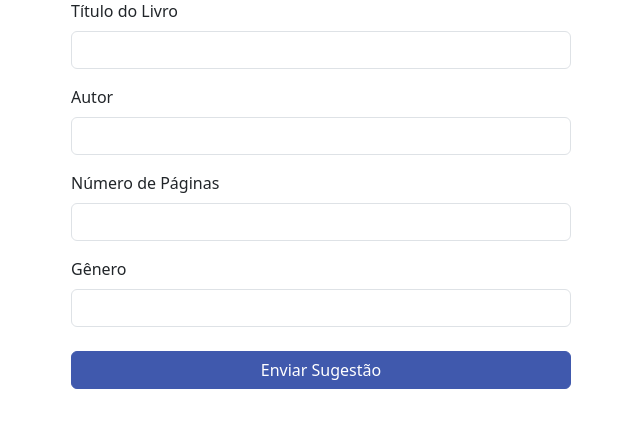
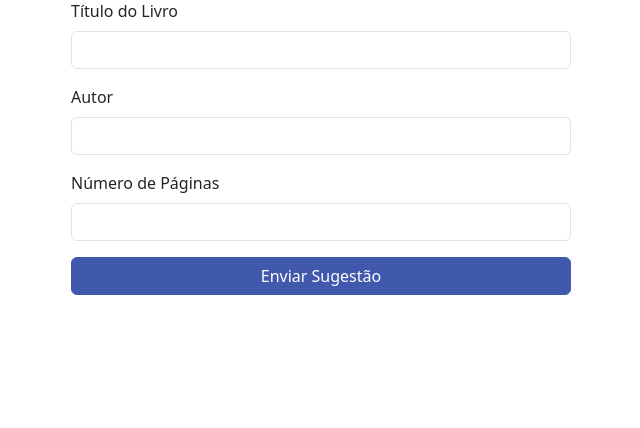
Before and after one commit to caioj321/projetoweb, a PHP site: template app/views/sugestoes/create.php in a window 1280 px wide. Shown: the part 201-629 px from the top of the page, without its empty margins (319-959 px from the left). Run offline with PHP 8.4, Linux system fonts and the light colour scheme; the template is opened without the code that fills it, so the values that code supplies are empty; some libraries are stand-ins or nearby versions.

Commit message:
Add files via upload

```diff
--- a/app/views/sugestoes/create.php
+++ b/app/views/sugestoes/create.php
@@ -19,8 +19,6 @@
             <label class="form-label">Número de Páginas</label>
             <input type="number" name="nPaginas" class="form-control mb-3" min="1" required>
 
-            <label class="form-label">Gênero</label>
-            <input type="text" name="genero" class="form-control mb-4" required>
 
             <button type="submit" class="btn btn-primary w-100">Enviar Sugestão</button>
 
```
